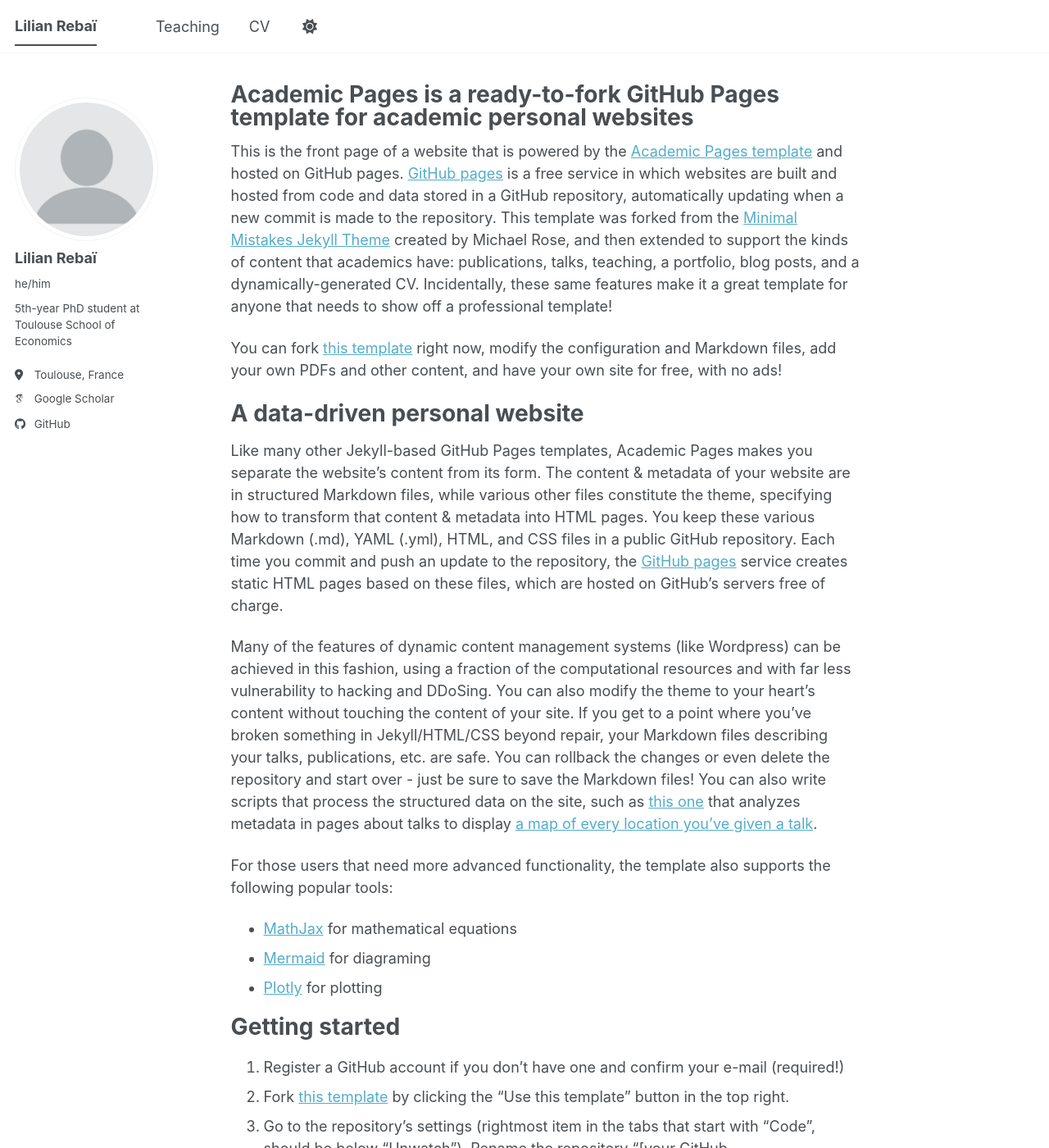
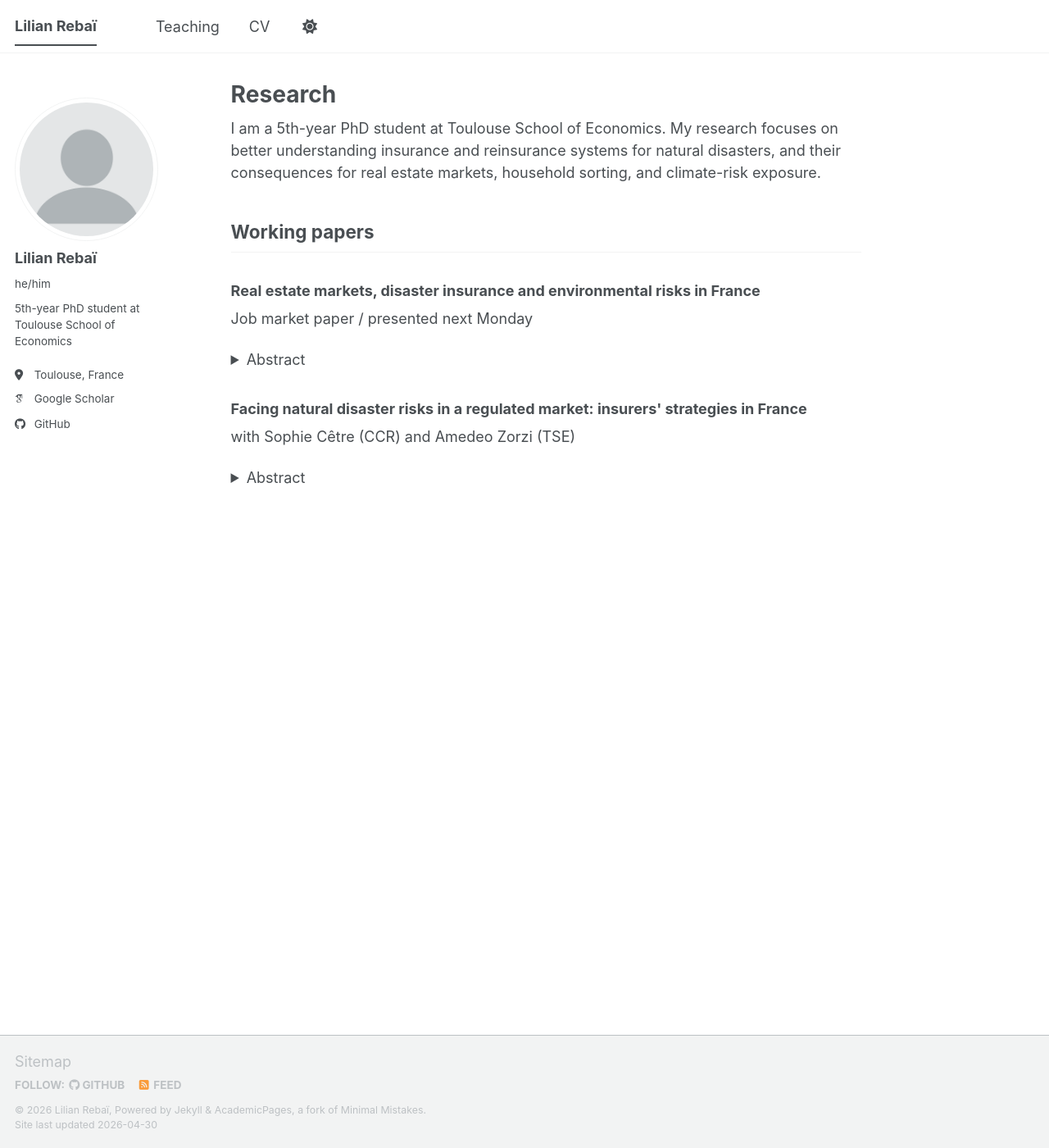
Before and after one commit to lilianrebai/lilianrebai.github.io, a Jekyll site: the page built from _pages/about.md, in a window 1280 px wide and 1400 px high. Shown: the whole window at 82% size. Built offline with Jekyll 4.4.1, drawn with Linux system fonts in a browser that asks for light colours; some web fonts are replaced; a script bundle is joined from its source files by our own code; library files that are not in the unit come from our copies; some of the changed text lies outside the part shown.

Commit message:
Update about.md

```diff
--- a/_pages/about.md
+++ b/_pages/about.md
@@ -1,56 +1,41 @@
 ---
 permalink: /
-title: "Academic Pages is a ready-to-fork GitHub Pages template for academic personal websites"
+title: "Research"
 author_profile: true
 redirect_from:
   - /about/
   - /about.html
+  - /research/
 ---
 
-This is the front page of a website that is powered by the [Academic Pages template](https://github.com/academicpages/academicpages.github.io) and hosted on GitHub pages. [GitHub pages](https://pages.github.com) is a free service in which websites are built and hosted from code and data stored in a GitHub repository, automatically updating when a new commit is made to the repository. This template was forked from the [Minimal Mistakes Jekyll Theme](https://mmistakes.github.io/minimal-mistakes/) created by Michael Rose, and then extended to support the kinds of content that academics have: publications, talks, teaching, a portfolio, blog posts, and a dynamically-generated CV. Incidentally, these same features make it a great template for anyone that needs to show off a professional template!
+<div class="intro-note">
+  <p>
+    I am a 5th-year PhD student at Toulouse School of Economics. My research focuses on better understanding insurance and reinsurance systems for natural disasters, and their consequences for real estate markets, household sorting, and climate-risk exposure.
+  </p>
+</div>
 
- You can fork [this template](https://github.com/academicpages/academicpages.github.io) right now, modify the configuration and Markdown files, add your own PDFs and other content, and have your own site for free, with no ads!
+<h2 class="section-heading">Working papers</h2>
 
-A data-driven personal website
-======
-Like many other Jekyll-based GitHub Pages templates, Academic Pages makes you separate the website's content from its form. The content & metadata of your website are in structured Markdown files, while various other files constitute the theme, specifying how to transform that content & metadata into HTML pages. You keep these various Markdown (.md), YAML (.yml), HTML, and CSS files in a public GitHub repository. Each time you commit and push an update to the repository, the [GitHub pages](https://pages.github.com/) service creates static HTML pages based on these files, which are hosted on GitHub's servers free of charge.
+<article class="research-item">
+  <h3>Real estate markets, disaster insurance and environmental risks in France</h3>
+  <p class="paper-meta">Job market paper / presented next Monday</p>
 
-Many of the features of dynamic content management systems (like Wordpress) can be achieved in this fashion, using a fraction of the computational resources and with far less vulnerability to hacking and DDoSing. You can also modify the theme to your heart's content without touching the content of your site. If you get to a point where you've broken something in Jekyll/HTML/CSS beyond repair, your Markdown files describing your talks, publications, etc. are safe. You can rollback the changes or even delete the repository and start over - just be sure to save the Markdown files! You can also write scripts that process the structured data on the site, such as [this one](https://github.com/academicpages/academicpages.github.io/blob/master/talkmap.ipynb) that analyzes metadata in pages about talks to display [a map of every location you've given a talk](https://academicpages.github.io/talkmap.html).
+  <details class="abstract-toggle">
+    <summary>Abstract</summary>
+    <p>
+      As climate risk intensifies, governments increasingly subsidize home insurance against natural hazards. While this policy lowers premiums for high-risk households and maintains broad insurance coverage, it may also distort location choices and raise exposure in hazardous areas. In this paper, I study this trade-off in the context of the French coastal real estate market. I document that home insurance premiums are effectively uncorrelated with environmental risk, creating weak price signals for households about the cost of exposure. Consistent with this muted incentive, cross-sectional regressions and staggered difference-in-differences around the official disclosure of environmental risk maps reveal no price penalty for exposure. To assess the broader consequences for household sorting, construction patterns, and aggregate value-at-risk, I develop a spatial equilibrium model of housing demand and supply featuring disaster risk, land-use regulation, and flat insurance pricing. Counterfactual simulations examine how introducing risk-based premiums would affect housing-market outcomes, welfare, and the long-term sustainability of the French system.
+    </p>
+  </details>
+</article>
 
-For those users that need more advanced functionality, the template also supports the following popular tools:
-- [MathJax](https://www.mathjax.org/) for mathematical equations
-- [Mermaid](https://mermaid.js.org/) for diagraming
-- [Plotly](https://plotly.com/javascript/) for plotting
+<article class="research-item">
+  <h3>Facing natural disaster risks in a regulated market: insurers' strategies in France</h3>
+  <p class="paper-meta">with Sophie Cêtre (CCR) and Amedeo Zorzi (TSE)</p>
 
-Getting started
-======
-1. Register a GitHub account if you don't have one and confirm your e-mail (required!)
-1. Fork [this template](https://github.com/academicpages/academicpages.github.io) by clicking the "Use this template" button in the top right.
-1. Go to the repository's settings (rightmost item in the tabs that start with "Code", should be below "Unwatch"). Rename the repository "[your GitHub username].github.io", which will also be your website's URL.
-1. Set site-wide configuration and create content & metadata (see below -- also see [this set of diffs](https://archive.is/3TPas) showing what files were changed to set up [an example site](https://getorg-testacct.github.io) for a user with the username "getorg-testacct")
-1. Upload any files (like PDFs, .zip files, etc.) to the files/ directory. They will appear at https://[your GitHub username].github.io/files/example.pdf.
-1. Check status by going to the repository settings, in the "GitHub pages" section
-
-Site-wide configuration
-------
-The main configuration file for the site is in the base directory in [_config.yml](https://github.com/academicpages/academicpages.github.io/blob/master/_config.yml), which defines the content in the sidebars and other site-wide features. You will need to replace the default variables with ones about yourself and your site's github repository. The configuration file for the top menu is in [_data/navigation.yml](https://github.com/academicpages/academicpages.github.io/blob/master/_data/navigation.yml). For example, if you don't have a portfolio or blog posts, you can remove those items from that navigation.yml file to remove them from the header.
-
-Create content & metadata
-------
-For site content, there is one Markdown file for each type of content, which are stored in directories like _publications, _talks, _posts, _teaching, or _pages. For example, each talk is a Markdown file in the [_talks directory](https://github.com/academicpages/academicpages.github.io/tree/master/_talks). At the top of each Markdown file is structured data in YAML about the talk, which the theme will parse to do lots of cool stuff. The same structured data about a talk is used to generate the list of talks on the [Talks page](https://academicpages.github.io/talks), each [individual page](https://academicpages.github.io/talks/2012-03-01-talk-1) for specific talks, the talks section for the [CV page](https://academicpages.github.io/cv), and the [map of places you've given a talk](https://academicpages.github.io/talkmap.html) (if you run this [python file](https://github.com/academicpages/academicpages.github.io/blob/master/talkmap.py) or [Jupyter notebook](https://github.com/academicpages/academicpages.github.io/blob/master/talkmap.ipynb), which creates the HTML for the map based on the contents of the _talks directory).
-
-**Markdown generator**
-
-The repository includes [a set of Jupyter notebooks](https://github.com/academicpages/academicpages.github.io/tree/master/markdown_generator
-) that converts a CSV containing structured data about talks or presentations into individual Markdown files that will be properly formatted for the Academic Pages template. The sample CSVs in that directory are the ones I used to create my own personal website at stuartgeiger.com. My usual workflow is that I keep a spreadsheet of my publications and talks, then run the code in these notebooks to generate the Markdown files, then commit and push them to the GitHub repository.
-
-How to edit your site's GitHub repository
-------
-Many people use a git client to create files on their local computer and then push them to GitHub's servers. If you are not familiar with git, you can directly edit these configuration and Markdown files directly in the github.com interface. Navigate to a file (like [this one](https://github.com/academicpages/academicpages.github.io/blob/master/_talks/2012-03-01-talk-1.md) and click the pencil icon in the top right of the content preview (to the right of the "Raw | Blame | History" buttons). You can delete a file by clicking the trashcan icon to the right of the pencil icon. You can also create new files or upload files by navigating to a directory and clicking the "Create new file" or "Upload files" buttons.
-
-Example: editing a Markdown file for a talk
-![Editing a Markdown file for a talk](/images/editing-talk.png)
-
-For more info
-------
-More info about configuring Academic Pages can be found in [the guide](https://academicpages.github.io/markdown/), the [growing wiki](https://github.com/academicpages/academicpages.github.io/wiki), and you can always [ask a question on GitHub](https://github.com/academicpages/academicpages.github.io/discussions). The [guides for the Minimal Mistakes theme](https://mmistakes.github.io/minimal-mistakes/docs/configuration/) (which this theme was forked from) might also be helpful.
+  <details class="abstract-toggle">
+    <summary>Abstract</summary>
+    <p>
+      Insurance companies are key players in managing climate-related risks, yet little is known about their pricing and coverage strategies. As climate change increases the frequency and severity of natural disasters, concerns about rising premiums, shrinking coverage, and the very insurability of high-risk areas underscore the need to better understand insurers’ choices and the role of government interventions in the home insurance market. In this paper, we study how a specific policy design, public reinsurance, shapes insurer behaviors, using a new contract-level dataset from France that links premiums to detailed property characteristics, historical losses, and precise geographic location. Public reinsurance is widely viewed as central to maintaining affordable coverage and high take-up, but rising risks challenge its budget neutrality. To explore this trade-off, we first document insurers’ pricing behavior and exposure to natural catastrophe risk across time and space, examining the extent of risk-based discrimination, market withdrawal or avoidance, and heterogeneity across providers. We then estimate a model of homeowner insurance demand and supply to quantify how existing public reinsurance schemes affect prices, coverage, and participation, and to evaluate the impact of alternative policy designs.
+    </p>
+  </details>
+</article>
```
